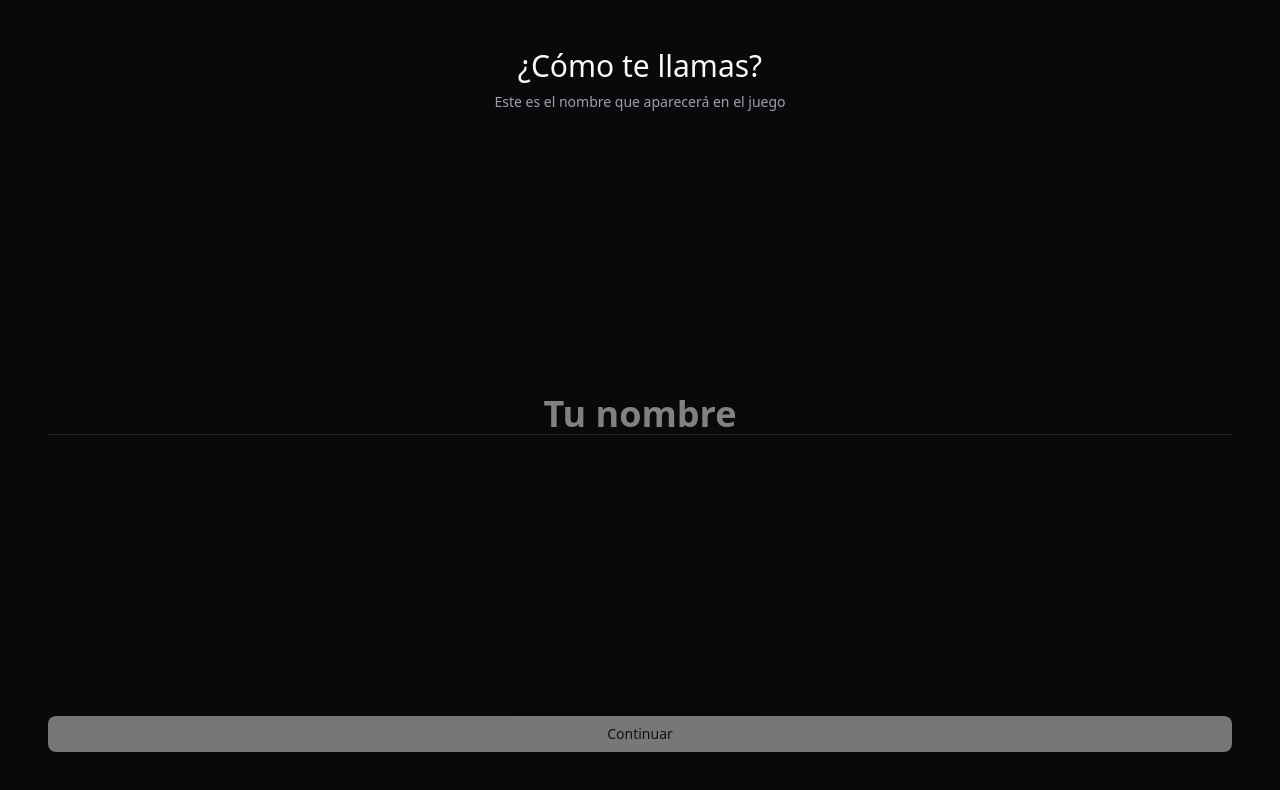
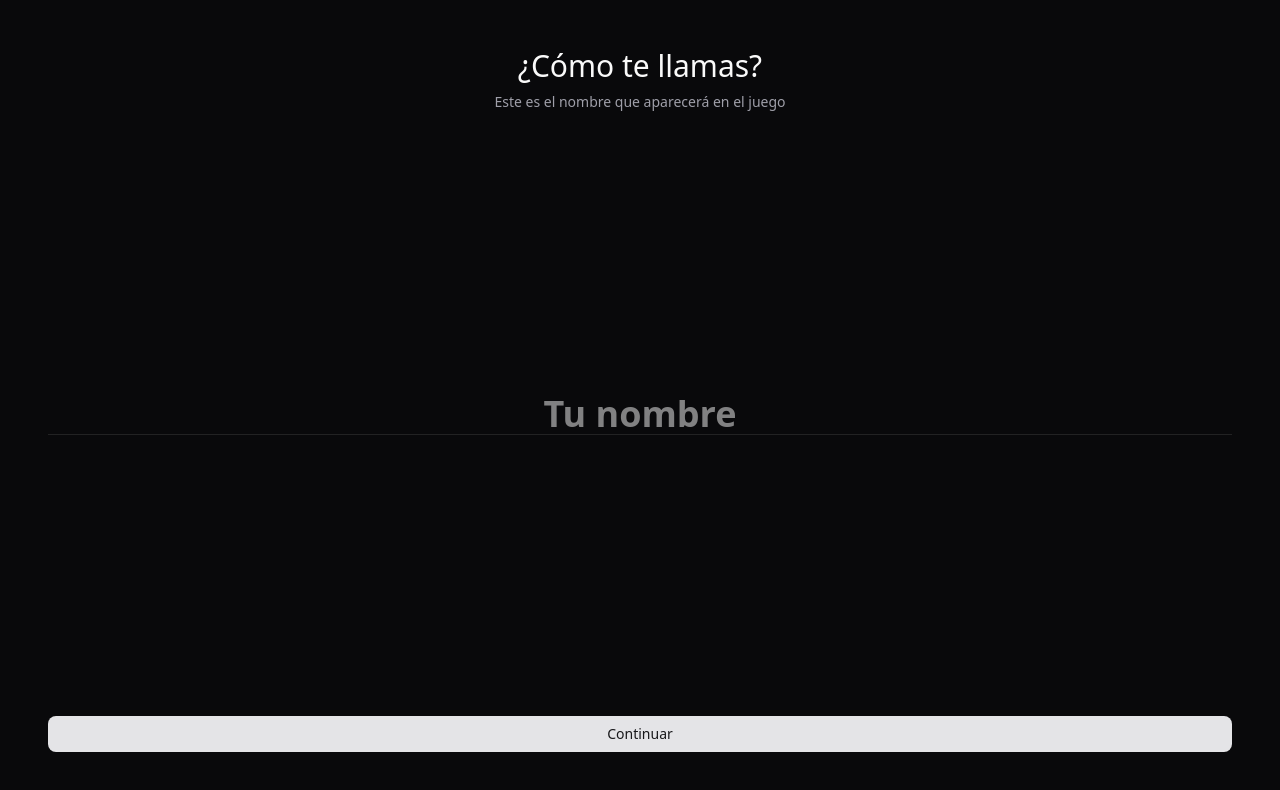
Before and after one commit to soyluisarrieta/the-imposter-game, a React (Vite) app: page / in a window 1280 px wide. Shown: the top 790 px of the page. Built offline with nearby package versions, Linux system fonts and the light colour scheme.

Commit message:
feat: add zustand for state management and refactor HomePage component to use user store

```diff
--- a/package.json
+++ b/package.json
@@ -19,7 +19,8 @@
     "react-dom": "^19.2.0",
     "react-router": "^7.12.0",
     "tailwind-merge": "^3.4.0",
-    "tailwindcss": "^4.1.18"
+    "tailwindcss": "^4.1.18",
+    "zustand": "^5.0.9"
   },
   "devDependencies": {
     "@eslint/js": "^9.39.1",
--- a/src/pages/HomePage.tsx
+++ b/src/pages/HomePage.tsx
@@ -1,35 +1,39 @@
-import { Button } from "@/components/ui/button";
-import { useState } from "react";
-import { useNavigate } from "react-router";
+import { Button } from "@/components/ui/button"
+import { useUserStore } from "@/stores/useUserStore"
 
 export default function HomePage() {
-  const [username, setUsername] = useState("");
+  const { setUsername } = useUserStore()
 
-  const navigate = useNavigate();
+  const handleSubmit = (e: React.FormEvent<HTMLFormElement>) => {
+    e.preventDefault()
+
+    const formData = new FormData(e.currentTarget)
+    const username = formData.get("username")?.toString().trim()
+    if (!username) return
+
+    setUsername(username)
+  }
 
   return (
-    <div className="min-h-dvh p-12 text-center flex flex-col">
-      <div>
-        <h1 className="text-3xl font-medium mb-2">¿Cómo te llamas?</h1>
-        <p className="text-muted-foreground text-sm">Este es el nombre que aparecerá en el juego</p>
-      </div>
+    <form
+      className="min-h-dvh p-12 text-center flex flex-col"
+      onSubmit={handleSubmit}
+    >
+      <h1 className="text-3xl font-medium mb-2">¿Cómo te llamas?</h1>
+      <p className="text-muted-foreground text-sm">Este es el nombre que aparecerá en el juego</p>
       <div className="grow flex items-center justify-center">
         <input
           className="w-full border-b text-4xl placeholder:text-foreground/50 focus:outline-none text-center font-bold"
           name="username"
           placeholder="Tu nombre"
-          value={username}
-          onChange={(e) => setUsername(e.target.value)}
           autoFocus
+          required
         />
       </div>
 
-      <Button
-        disabled={!username}
-        onClick={() => navigate('/game')}
-      >
+      <Button type="submit">
         Continuar
       </Button>
-    </div>
+    </form>
   )
 }
--- /dev/null
+++ b/src/stores/useUserStore.ts
@@ -0,0 +1,18 @@
+import { create } from "zustand";
+import { persist } from "zustand/middleware";
+
+interface UserStore {
+  username: string | null
+  setUsername: (username: string) => void
+}
+
+export const useUserStore = create<UserStore>()(
+  persist(
+    (set) => ({
+      username: '',
+      setUsername: (username) => set({username})
+    }),
+
+    { name: 'user-storage' }
+  )
+)
```
Also changed, not shown: 1 other file (tests, documents, lock files or other folders).
